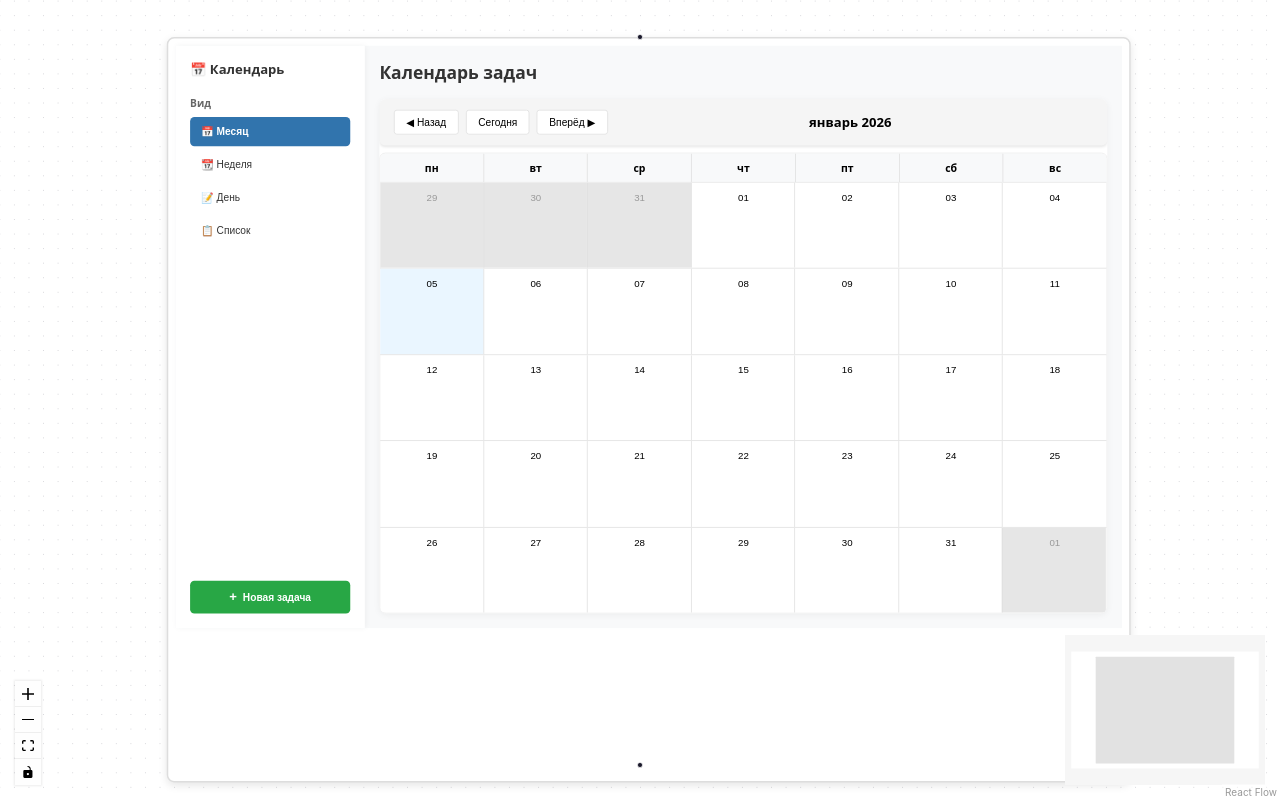
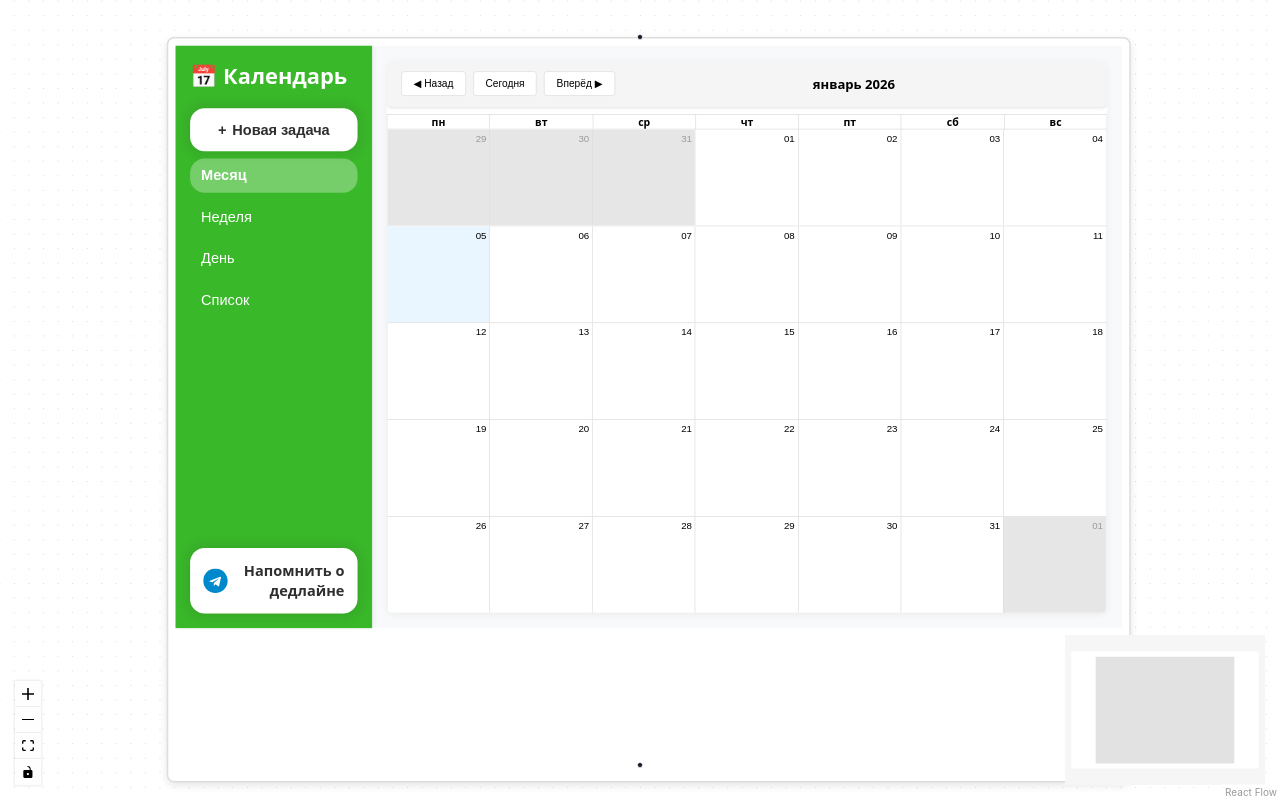
Before and after one commit to NorseSway6/kanban-calendar-frontend, a React (Create React App) app: page / in a window 1280 px wide. Built offline with nearby package versions, Linux system fonts and the light colour scheme; no server answers.

Commit message:
Integration with telegram bot backend and created minimal styles

```diff
--- a/src/App.css
+++ b/src/App.css
@@ -1,84 +1,216 @@
-/* Стили для календаря */
-.rbc-calendar {
-  font-family: inherit;
+/* Основной контейнер приложения */
+.app-container {
+  display: flex;
+  height: 100vh;
+  background-color: #f8f9fa;
+  font-family: 'system-ui, -apple-system, sans-serif';
 }
 
-/* Ограничение текста в событиях */
-.rbc-event {
-  overflow: hidden !important;
-  white-space: nowrap !important;
-  text-overflow: ellipsis !important;
-  padding: 2px 5px !important;
-  font-size: 12px !important;
-  line-height: 1.3 !important;
-  border-radius: 3px !important;
-  border-left: 4px solid rgba(0, 0, 0, 0.2) !important;
+/* Боковая панель */
+.sidebar {
+  width: 270px;
+  background-color: #39B829 !important;
+  padding: 20px;
+  box-shadow: 2px 0 8px rgba(0,0,0,0.05);
+  display: flex;
+  flex-direction: column;
+  z-index: 10;
+  box-sizing: border-box !important;
 }
 
-/* Для событий с длинным текстом */
-.rbc-event-content {
-  overflow: hidden !important;
-  text-overflow: ellipsis !important;
-  white-space: nowrap !important;
+.sidebar * {
+  box-sizing: border-box;
 }
 
-/* Ячейки месяца */
-.rbc-month-view {
-  border: 1px solid #e6e6e6 !important;
-  border-radius: 8px !important;
-  overflow: hidden !important;
+.sidebar-bottom {
+  margin-top: auto;
+  display: flex;
+  flex-direction: column;
 }
 
-.rbc-month-row {
-  min-height: 100px !important;
+.sidebar h2 {
+  margin: 0 0 25px 0;
+  font-size: 30px;
+  color: white !important;
+  font-weight: 600;
 }
 
-.rbc-date-cell {
-  padding: 8px !important;
-  text-align: center !important;
+/* Кнопки вида */
+.view-button {
+  display: block;
+  width: 100%;
+  padding: 12px 15px;
+  margin: 10px 0;
+  background-color: transparent;
+  border: none;
+  border-radius: 20px;
+  cursor: pointer;
+  text-align: left;
+  font-size: 20px;
+  transition: all 0.2s;
+  color: white;
 }
 
-/* Заголовки дней */
-.rbc-header {
-  padding: 10px !important;
-  background-color: #f8f9fa !important;
-  border-bottom: 1px solid #e6e6e6 !important;
-  font-weight: 600 !important;
+.view-button:hover {
+  background-color: rgba(255, 255, 255, 0.1);
 }
 
-/* Вид недели/дня */
-.rbc-time-view {
-  border: 1px solid #e6e6e6 !important;
-  border-radius: 8px !important;
+/* Основное содержимое */
+.main-content {
+  flex: 1;
+  display: flex;
+  flex-direction: column;
+  padding: 20px;
+  overflow: hidden;
 }
 
-.rbc-time-header {
-  background-color: #f8f9fa !important;
+.calendar-title {
+  margin: 0 0 20px 0;
+  font-size: 24px;
+  color: #333;
+  font-weight: 600;
 }
 
-.rbc-time-content {
-  border-top: 1px solid #e6e6e6 !important;
+.calendar-container {
+  flex: 1;
+  display: flex;
+  flex-direction: column;
+  background-color: #fff;
+  border-radius: 10px;
+  box-shadow: 0 2px 10px rgba(0,0,0,0.05);
+  overflow: hidden;
 }
 
-/* Цвета для разных статусов */
+/* Кастомный тулбар */
+.custom-toolbar {
+  width: '100%';
+  display: flex;
+  justify-content: space-between;
+  align-items: center;
+  padding: 15px 20px;
+  background-color: #f5f5f5;
+  box-shadow: 0 2px 4px rgba(0,0,0,0.1);
+  margin-bottom: 10px;
+  border-radius: 8px;
+}
+
+.toolbar-button {
+  padding: 8px 16px;
+  background-color: #fff;
+  border: 1px solid #ddd;
+  border-radius: 4px;
+  cursor: pointer;
+  font-size: 14px;
+  font-weight: 500;
+}
+
+.custom-toolbar-label {
+  font-size: 18px;
+  font-weight: bold;
+}
+
+/* Полупрозрачные события в календаре */
+.rbc-event {
+  opacity: 0.8 !important;
+  transition: opacity 0.2s ease;
+  border: #000;
+}
+
+.rbc-event:hover {
+  opacity: 1 !important;
+  transform: translateY(-1px) !important;
+  box-shadow: 0 2px 4px rgba(0,0,0,0.1) !important;
+}
+
+/* Для разных статусов с прозрачностью */
 .rbc-event[data-status="todo"] {
-  background-color: #6c757d !important; /* Серый для todo */
-  border-left-color: #495057 !important;
+  background-color: rgba(108, 117, 125, 0.7) !important;
+  border-left-color: rgba(73, 80, 87, 0.7) !important;
 }
 
 .rbc-event[data-status="in_progress"] {
-  background-color: #ffc107 !important; /* Желтый для in_progress */
-  border-left-color: #d39e00 !important;
+  background-color: rgba(255, 193, 7, 0.7) !important;
+  border-left-color: rgba(211, 158, 0, 0.7) !important;
 }
 
 .rbc-event[data-status="done"] {
-  background-color: #28a745 !important; /* Зеленый для done */
-  border-left-color: #1e7e34 !important;
+  background-color: rgba(40, 167, 69, 0.7) !important;
+  border-left-color: rgba(30, 126, 52, 0.7) !important;
 }
 
-/* При наведении */
-.rbc-event:hover {
-  opacity: 0.9 !important;
+/* Для событий с цветом из данных (deadline) */
+.rbc-event[style*="background-color: rgb(220, 53, 69)"] {
+  background-color: rgba(220, 53, 69, 0.7) !important;
+}
+
+.rbc-event[style*="background-color: rgb(49, 116, 173)"] {
+  background-color: rgba(49, 116, 173, 0.7) !important;
+}
+
+/* Текст событий - черный и непрозрачный */
+.rbc-event-content {
+  color: #000 !important;
+  opacity: 1 !important;
+  font-weight: 500 !important;
+}
+
+/* Обертки событий для Agenda тоже черный текст */
+.rbc-agenda-event-content {
+  color: #000 !important;
+}
+
+/* Кнопка создания задачи */
+.create-task-button, .telegram-button {
+  width: 100%;
+  padding: 18px 18px;
+  background-color: white !important;
+  color: rgba(47, 47, 47, 1) !important;
+  border: none;
+  border-radius: 20px;
+  box-shadow: 0 0 13px 7px rgba(47, 47, 47, 0.1);
+  cursor: pointer;
+  font-size: 20px;
+  font-weight: 600;
+  margin-top: auto;
+  display: flex;
+  align-items: center;
+  justify-content: center;
+  gap: 8px;
+  transition: background-color 0.2s;
+}
+
+.create-task-button:hover {
   transform: translateY(-1px) !important;
-  box-shadow: 0 2px 4px rgba(0,0,0,0.1) !important;
 }
+
+/* Кнопка Telegram */
+.telegram-button {
+  width: 100%;
+  padding: 18px 18px;
+  background-color: white !important;
+  color: rgba(47, 47, 47, 1) !important;
+  border-radius: 20px;
+  box-shadow: 0 0 13px 7px rgba(47, 47, 47, 0.1);
+  cursor: pointer;
+  font-size: 20px;
+  font-weight: 600;
+  margin-top: auto;
+  text-decoration: none;
+  text-align: right;
+  display: flex;
+  align-items: center;
+  justify-content: center;
+  gap: 5px;
+  transition: background-color 0.2s;
+}
+
+.telegram-button:hover {
+  transform: translateY(-1px) !important;
+}
+
+/* Иконка Telegram */
+.telegram-button svg {
+  flex-shrink: 0;
+  color:#0088cc;
+  font-weight: 60;
+}
--- a/src/App.tsx
+++ b/src/App.tsx
@@ -7,6 +7,7 @@ import './App.css';
 import TaskDetails from './components/TaskDetails';
 
 const API_BASE_URL = 'http://localhost:8080/api';
+const TELEGRAM_BOT_URL = 'https://web.telegram.org/k/#@my_test_1234567890_bo_bot'; // ЗАМЕНИТЬ НА ПОЛУЧЕННЫЙ chat_id
 
 // Кастомный Toolbar
 const CustomToolbar: React.FC<any> = ({ label, onNavigate }) => {
@@ -230,24 +231,6 @@ function App() {
     }
   };
 
-
-  // Стиль для кнопок вида
-  const getViewButtonStyle = (viewName: View) => ({
-    display: 'block',
-    width: '100%',
-    padding: '12px 15px',
-    margin: '5px 0',
-    backgroundColor: currentView === viewName ? '#3174ad' : 'transparent',
-    color: currentView === viewName ? '#fff' : '#333',
-    border: 'none',
-    borderRadius: '6px',
-    cursor: 'pointer',
-    textAlign: 'left' as const,
-    fontSize: '14px',
-    fontWeight: currentView === viewName ? '600' : '400',
-    transition: 'all 0.2s',
-  });
-
   return (
     <div style={{
       display: 'flex',
@@ -256,65 +239,82 @@ function App() {
       fontFamily: 'system-ui, -apple-system, sans-serif'
     }}>
       {/* Боковая панель */}
-      <div style={{
-        width: '220px',
-        backgroundColor: '#fff',
-        padding: '20px',
-        boxShadow: '2px 0 8px rgba(0,0,0,0.05)',
-        display: 'flex',
-        flexDirection: 'column',
-        zIndex: 10,
-      }}>
-        <h2 style={{
-          margin: '0 0 25px 0',
-          fontSize: '18px',
-          color: '#333',
-          fontWeight: '600'
-        }}>
-          📅 Календарь
-        </h2>
+      <div className='sidebar'>
+          <div className="sidebar-top">
+            <h2>📅 Календарь</h2>
 
             <div style={{ marginBottom: '25px' }}>
-          <h3 style={{ fontSize: '14px', color: '#666', margin: '0 0 10px 0' }}>Вид</h3>
-          <button onClick={() => setCurrentView('month')} style={getViewButtonStyle('month')}>
-            📅 Месяц
-          </button>
-          <button onClick={() => setCurrentView('week')} style={getViewButtonStyle('week')}>
-            📆 Неделя
-          </button>
-          <button onClick={() => setCurrentView('day')} style={getViewButtonStyle('day')}>
-            📝 День
-          </button>
-          <button onClick={() => setCurrentView('agenda')} style={getViewButtonStyle('agenda')}>
-            📋 Список
-          </button>
-        </div>
-
                 <button
                     onClick={() => {
                       setSelectedDate(new Date());
                       setShowTaskForm(true);
                     }}
+                    className="create-task-button"
+                  >
+                    <span>+</span>
+                    Новая задача
+                </button>
+                <button
+                  onClick={() => setCurrentView('month')}
+                  className="view-button"
                   style={{
-            width: '100%',
-            padding: '12px 15px',
-            backgroundColor: '#28a745',
-            color: 'white',
-            border: 'none',
-            borderRadius: '6px',
-            cursor: 'pointer',
-            fontSize: '14px',
-            fontWeight: '600',
-            marginTop: 'auto',
-            display: 'flex',
-            alignItems: 'center',
-            justifyContent: 'center',
-            gap: '8px'
+                    backgroundColor: currentView === 'month' ? 'rgba(255, 255, 255, 0.3)' : 'transparent',
+                    color: currentView === 'month' ? 'white' : 'white',
+                    fontWeight: currentView === 'month' ? '600' : '400',
                   }}
                 >
-          <span style={{ fontSize: '18px' }}>+</span>
-          Новая задача
+                  Месяц
                 </button>
+                <button
+                  onClick={() => setCurrentView('week')}
+                  className="view-button"
+                  style={{
+                    backgroundColor: currentView === 'week' ? 'rgba(255, 255, 255, 0.3)' : 'transparent',
+                    color: currentView === 'week' ? 'white' : 'white',
+                    fontWeight: currentView === 'week' ? '600' : '400',
+                  }}
+                >
+                  Неделя
+                </button>
+                <button
+                  onClick={() => setCurrentView('day')}
+                  className="view-button"
+                  style={{
+                    backgroundColor: currentView === 'day' ? 'rgba(255, 255, 255, 0.3)' : 'transparent',
+                    color: currentView === 'day' ? 'white' : 'white',
+                    fontWeight: currentView === 'day' ? '600' : '400',
+                  }}
+                >
+                  День
+                </button>
+                <button
+                  onClick={() => setCurrentView('agenda')}
+                  className="view-button"
+                  style={{
+                    backgroundColor: currentView === 'agenda' ? 'rgba(255, 255, 255, 0.3)' : 'transparent',
+                    color: currentView === 'agenda' ? 'white' : 'white',
+                    fontWeight: currentView === 'agenda' ? '600' : '400',
+                  }}
+                >
+                  Список
+                </button>
+              </div>
+            </div>
+
+              {/* Кнопка Telegram бота */}
+              <div className="sidebar-bottom">
+              <a
+                href={TELEGRAM_BOT_URL}
+                target="_blank"
+                rel="noopener noreferrer"
+                className="telegram-button"
+              >
+                <svg width="35" height="35" viewBox="0 0 25 25" fill="currentColor">
+                  <path d="M12 0C5.373 0 0 5.373 0 12s5.373 12 12 12 12-5.373 12-12S18.627 0 12 0zm5.562 8.157l-1.895 8.863c-.127.585-.465.731-.942.455l-2.605-1.92-1.258 1.213c-.139.139-.256.256-.525.256l.188-2.665 4.838-4.37c.211-.188-.046-.292-.327-.104l-5.984 3.77-2.584-.805c-.564-.176-.576-.564.117-.844l10.1-3.883c.47-.176.882.104.728.844z"/>
+                </svg>
+                Напомнить о дедлайне
+              </a>
+              </div>
       </div>
 
       {/* Основная область */}
@@ -325,14 +325,6 @@ function App() {
         padding: '20px',
         overflow: 'hidden'
       }}>
-        <h1 style={{
-          margin: '0 0 20px 0',
-          fontSize: '24px',
-          color: '#333',
-          fontWeight: '600'
-        }}>
-          Календарь задач
-        </h1>
 
         {/* Календарь с кастомным Toolbar */}
         <div style={{
```
Lines whose indentation alone changed are shown as unchanged.
